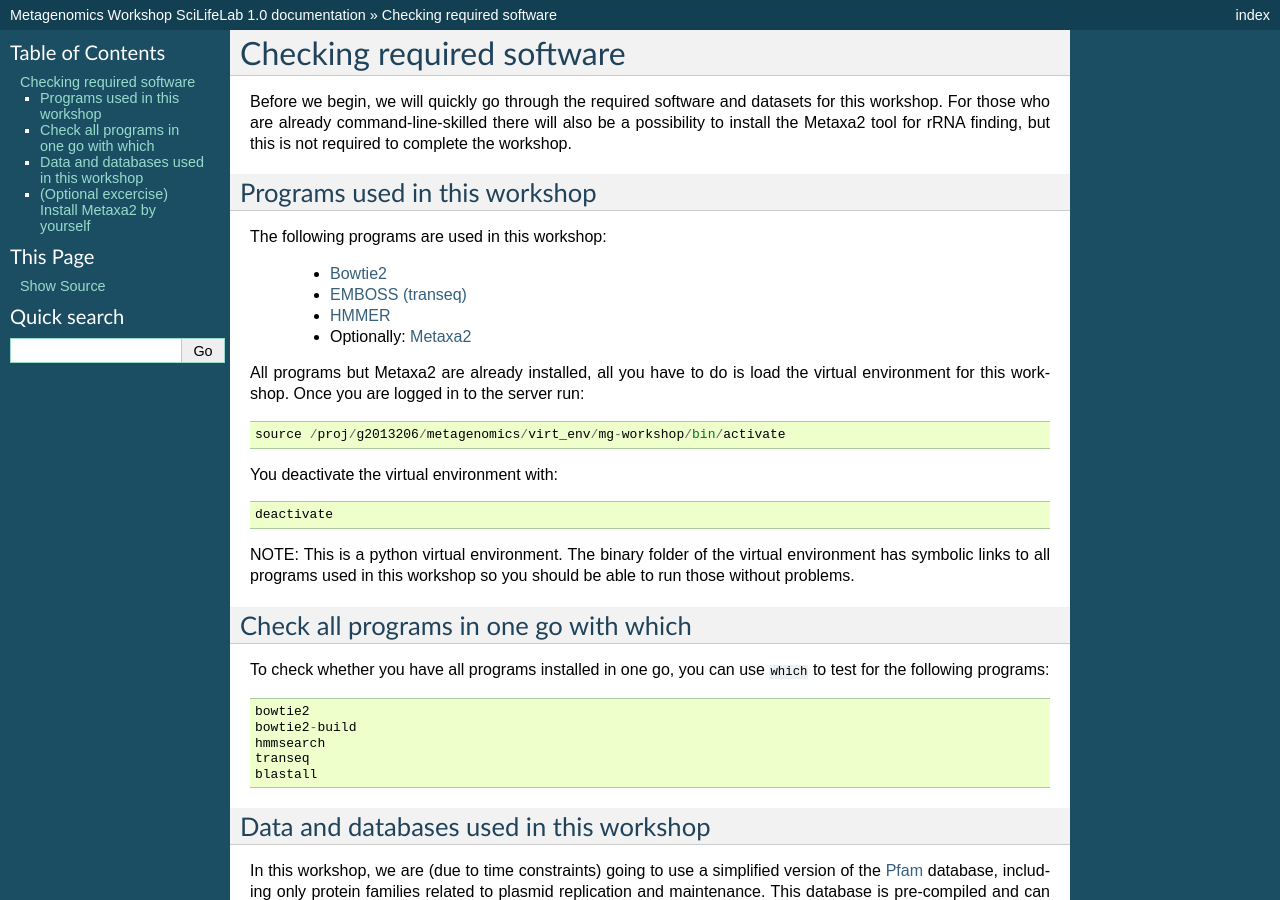
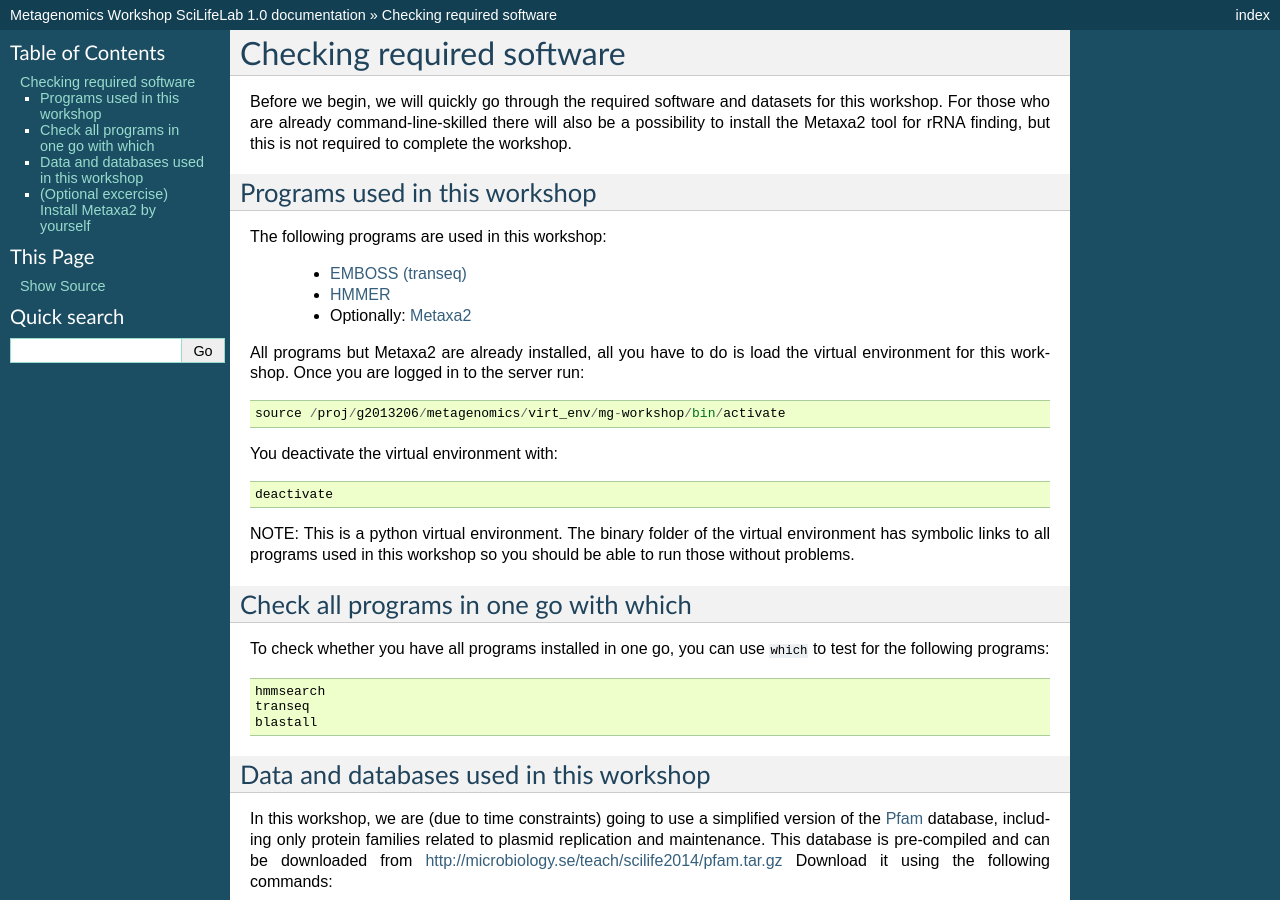
Before and after one commit to inodb/2014-5-metagenomics-workshop, a Sphinx documentation site: the page built from source/annotation/software.rst, in a window 1280 px wide and 900 px high. Built offline with Sphinx 7.4.7, drawn with Linux system fonts in a browser that asks for light colours; pages that are not in the unit, such as notebooks, are missing from menus.

Commit message:
Update software.rst

```diff
--- a/source/annotation/software.rst
+++ b/source/annotation/software.rst
@@ -10,12 +10,10 @@ Programs used in this workshop
 ==============================
 The following programs are used in this workshop:
 
-    - Bowtie2_
     - `EMBOSS (transeq)`__
     - HMMER_
     - Optionally: Metaxa2_
 
-.. _Bowtie2: http://bowtie-bio.sourceforge.net/bowtie2/index.shtml
 .. __: http://emboss.sourceforge.net
 .. _HMMER: http://hmmer.janelia.org
 .. _Metaxa2: http://microbiology.se/software/metaxa2/
@@ -40,8 +38,6 @@ Check all programs in one go with which
 To check whether you have all programs installed in one go, you can use ``which``
 to test for the following programs::
 
-    bowtie2
-    bowtie2-build
     hmmsearch
     transeq
     blastall
```
